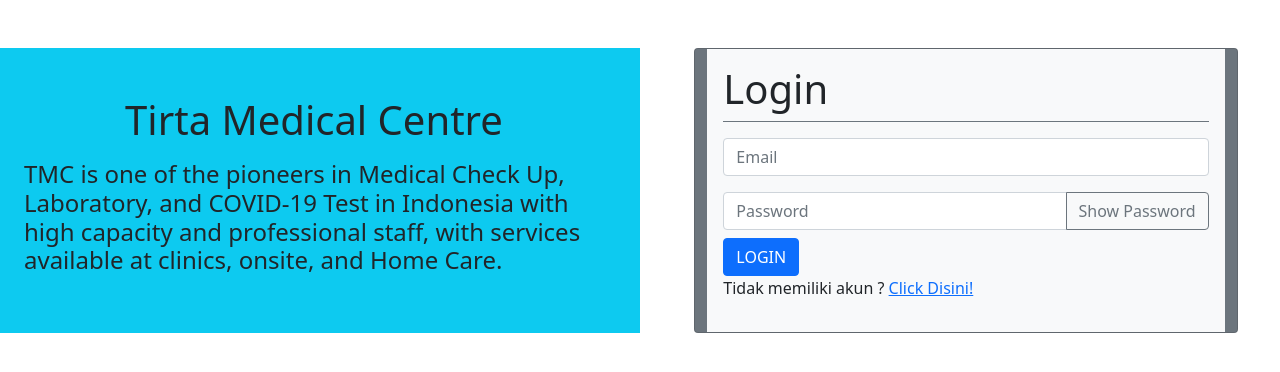
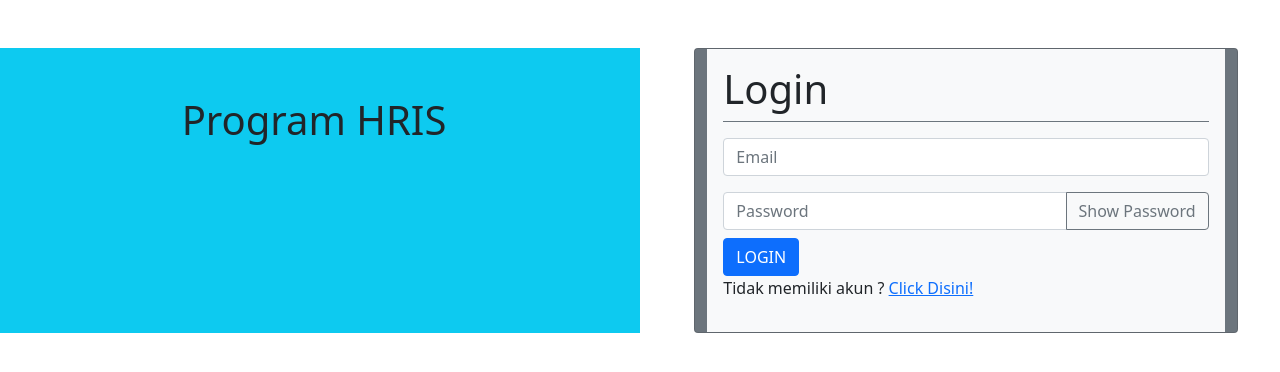
Before and after one commit to putranugroho/project_hris, a React (Create React App) app: page /login in a window 1280 px wide. Shown: the top 372 px of the page. Built offline with nearby package versions, Linux system fonts and the light colour scheme.

Commit message:
Update Login.js

```diff
--- a/src/components/Login.js
+++ b/src/components/Login.js
@@ -40,8 +40,7 @@
                 <div>
                     <div className='mt-5 row'>
                         <div className='col-sm-6 bg-info text-center'>
-                            <h1 className="mt-5">Tirta Medical Centre</h1>
-                            <h4 className="mt-3 mx-4 text-start">TMC is one of the pioneers in Medical Check Up, Laboratory, and COVID-19 Test in Indonesia with high capacity and professional staff, with services available at clinics, onsite, and Home Care.</h4>
+                            <h1 className="mt-5">Program HRIS</h1>
                         </div>
                         <div className='col-sm-5 mx-auto card bg-secondary'>
                             <div className='card-body bg-light'>
```
